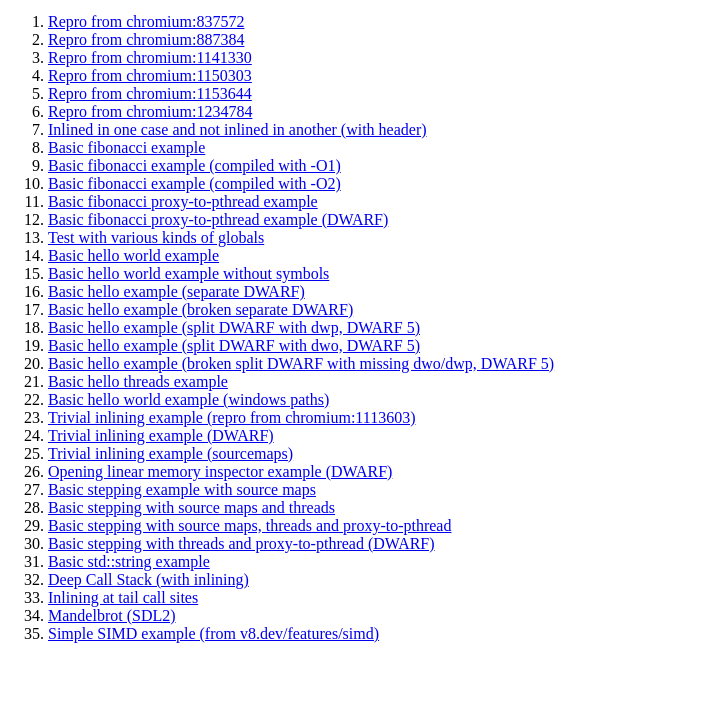
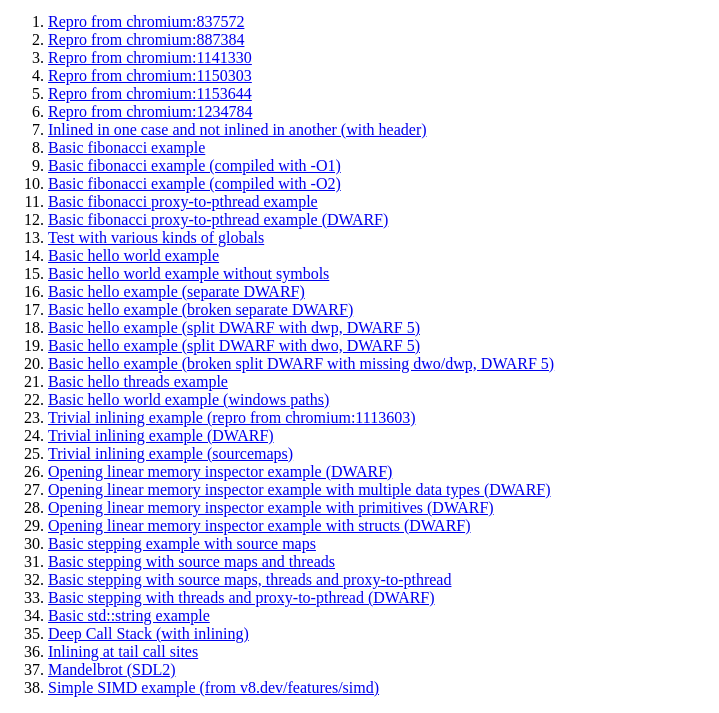
Before and after one commit to bmeurer/emscripten-dbg-stories, a plain HTML site: page index.html in a window 1280 px wide. Shown: the part 101-814 px from the top of the page, without its empty margins (0-719 px from the left). Drawn offline with Linux system fonts and the light colour scheme.

Commit message:
add examples for basic C++ types

```diff
--- a/index.html
+++ b/index.html
@@ -38,6 +38,9 @@
       <li><a href="inlining-dwarf.html">Trivial inlining example (DWARF)</a></li>
       <li><a href="inlining-sourcemaps.html">Trivial inlining example (sourcemaps)</a></li>
       <li><a href="lmi.html">Opening linear memory inspector example (DWARF)</a></li>
+      <li><a href="lmi-multiple-types.html">Opening linear memory inspector example with multiple data types (DWARF)</a></li>
+      <li><a href="lmi-primitives.html">Opening linear memory inspector example with primitives (DWARF)</a></li>
+      <li><a href="lmi-structs.html">Opening linear memory inspector example with structs (DWARF)</a></li>
       <li><a href="stepping-with-state-sourcemaps.html">Basic stepping example with source maps</a></li>
       <li><a href="stepping-with-state-and-threads-sourcemaps.html">Basic stepping with source maps and threads</a></li>
       <li><a href="stepping-with-state-and-threads-sourcemaps-proxytopthread.html">Basic stepping with source maps, threads and proxy-to-pthread</a></li>
```
Also changed, not shown: 4 other files.
